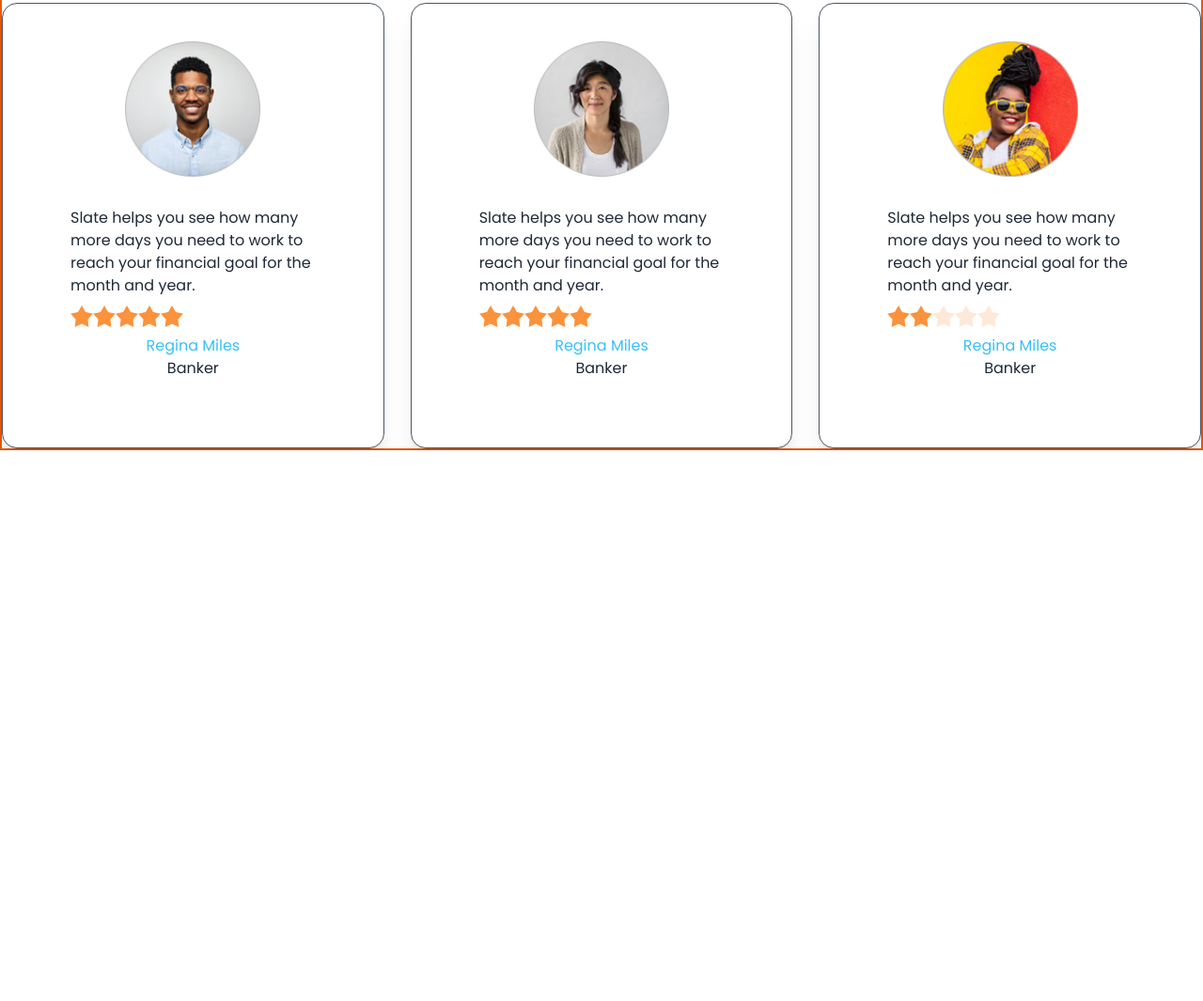
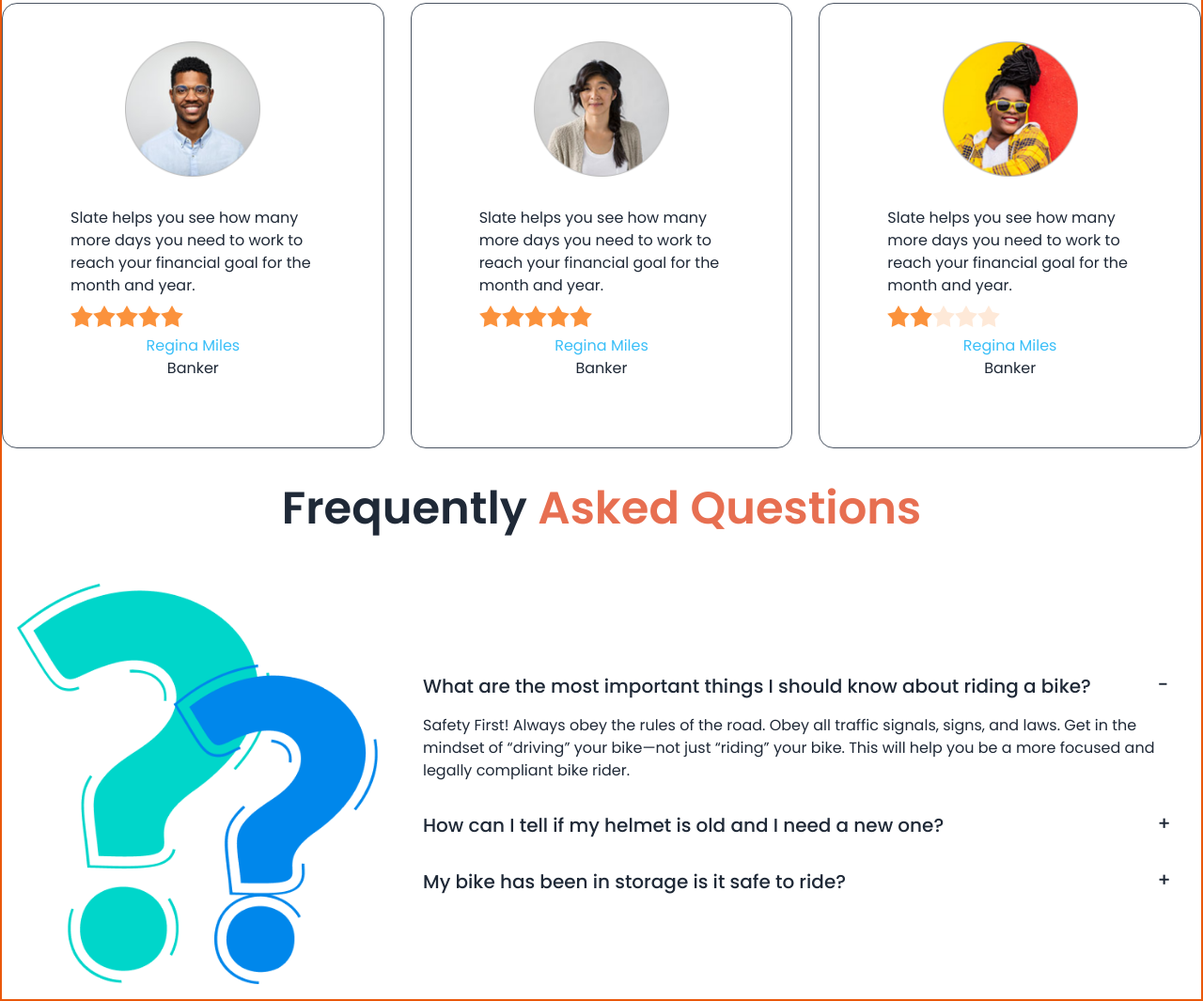
Before and after one commit to rudra0700/biker-zone, a plain HTML site: page index.html in a window 1280 px wide. Shown: the part 1369-2434 px from the top of the page at 94% size. Before the commit the page ends 1848 px from the top, so only its background shows below. Drawn offline with nearby package versions, Linux system fonts and the light colour scheme.

Commit message:
FAQ section added

```diff
--- a/index.html
+++ b/index.html
@@ -157,7 +157,7 @@
 			</div>
 		</div>
 	</header>
-	<main class="md:container md:mx-auto border-2 border-orange-600">
+	<main class="md:container mx-auto border-2 border-orange-600">
 		<!-- feature section -->
 		<section>
 
@@ -202,11 +202,11 @@
 			</div>
 		</section>
 		<!-- happy client section -->
-		<section>
+		<section class="mb-10">
 			<h3 class="text-5xl font-semibold text-center mb-10">Frequently<span class="text-primary-color"> Asked
 					Questions</span></h3>
 			<div class="grid gap-7 grid-cols-1 md:grid-cols-2 lg:grid-cols-3">
-				<div class="card bg-base-100 shadow-xl p-10 border border-gray-600">
+				<div class="card bg-base-100 p-10 border border-gray-600">
 					<figure><img class="w-36" src="./images/others/user-1.png" alt="Shoes" /></figure>
 					<div class="card-body">
 						<p>Slate helps you see how
@@ -226,7 +226,7 @@
 						</div>
 					</div>
 				</div>
-				<div class="card bg-base-100 shadow-xl p-10 border border-gray-600">
+				<div class="card bg-base-100 p-10 border border-gray-600">
 					<figure><img class="w-36" src="./images/others/user-2.png" alt="Shoes" /></figure>
 					<div class="card-body">
 						<p>Slate helps you see how
@@ -246,7 +246,7 @@
 						</div>
 					</div>
 				</div>
-				<div class="card bg-base-100 shadow-xl p-10 border border-gray-600">
+				<div class="card bg-base-100 p-10 border border-gray-600">
 					<figure><img class="w-36" src="./images/others/user-3.png" alt="Shoes" /></figure>
 					<div class="card-body">
 						<p>Slate helps you see how
@@ -268,6 +268,47 @@
 				</div>
 			</div>
 		</section>
+		<!-- FAQ section -->
+		<section>
+			<h3 class="text-5xl font-semibold text-center mb-10">Frequently<span class="text-primary-color"> Asked
+					Questions</span></h3>
+			<div class="hero">
+				<div class="hero-content gap-8 flex-col lg:flex-row">
+					<img src="./images/others/faq.png" class="w-3/4 lg:max-w-sm rounded-lg" />
+					<div>
+						<div class="collapse collapse-plus">
+							<input type="radio" name="my-accordion-3" checked="checked" />
+							<div class="collapse-title text-xl font-medium">
+								<p>What are the most important things I should
+									know about riding a bike?</p>
+							</div>
+							<div class="collapse-content">
+								<p>Safety First! Always obey the rules of the road. Obey all traffic signals, signs, and laws. Get in the mindset of “driving” your bike—not just “riding” your bike. This will help you be a more focused and legally compliant bike rider. </p>
+							</div>
+						</div>
+						<div class="collapse collapse-plus">
+							<input type="radio" name="my-accordion-3" />
+							<div class="collapse-title text-xl font-medium">
+								<p>How can I tell if my helmet is old and I need a
+									new one?</p>
+							</div>
+							<div class="collapse-content">
+								<p>Safety First! Always obey the rules of the road. Obey all traffic signals, signs, and laws. Get in the mindset of “driving” your bike—not just “riding” your bike. This will help you be a more focused and legally compliant bike rider. </p><p>hello</p>
+							</div>
+						</div>
+						<div class="collapse collapse-plus">
+							<input type="radio" name="my-accordion-3" />
+							<div class="collapse-title text-xl font-medium">
+								My bike has been in storage is it safe to ride?
+							</div>
+							<div class="collapse-content">
+								<p>Safety First! Always obey the rules of the road. Obey all traffic signals, signs, and laws. Get in the mindset of “driving” your bike—not just “riding” your bike. This will help you be a more focused and legally compliant bike rider. </p>
+							</div>
+						</div>
+					</div>
+				</div>
+			</div>
+		</section>
 	</main>
 </body>
 
```
